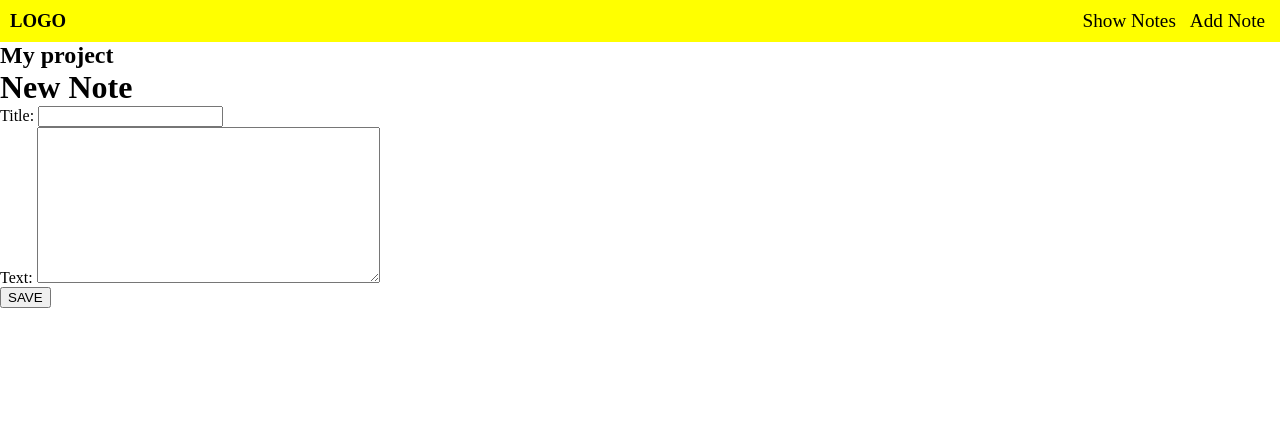
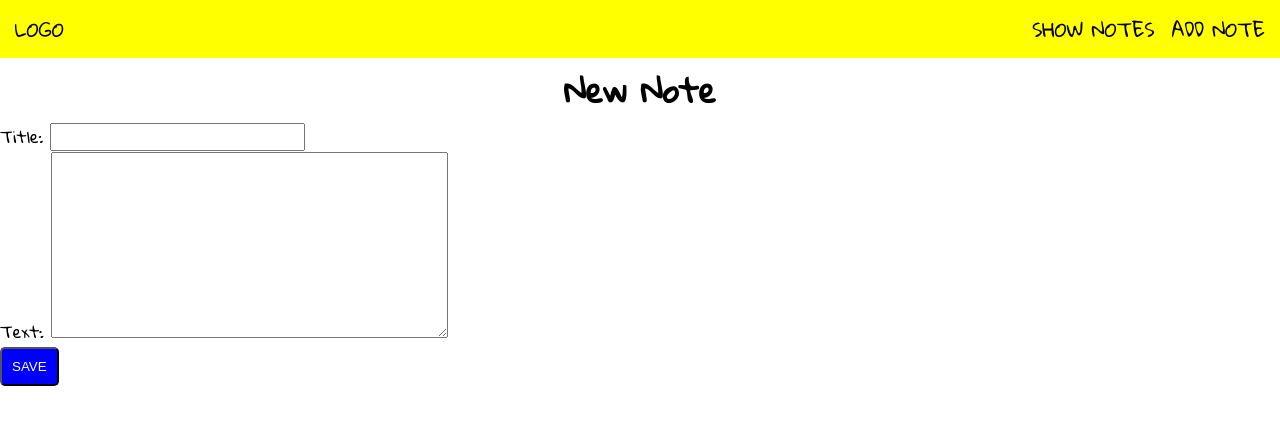
Before and after one commit to costa86/django_docker, a Django app: page /note/add/ in a window 1280 px wide. Shown: the top 425 px of the page. Run offline with Django 3.2, Linux system fonts and the light colour scheme.

Commit message:
some styling

```diff
--- a/app/journal/static/css/style.css
+++ b/app/journal/static/css/style.css
@@ -2,6 +2,59 @@
   margin: 0;
   text-decoration: none;
   color: black;
+}
+
+.heading {
+  text-align: center;
+}
+
+form input, form textarea {
+  font-size: larger;
+}
+
+body {
+  font-family: 'Gloria Hallelujah', cursive;
+}
+
+.notes {
+  display: grid;
+  grid-template-columns: repeat(auto-fit, minmax(250px, 1fr));
+}
+
+button {
+  padding: 10px;
+  border-radius: 5px;
+  cursor: pointer;
+}
+
+.card-buttons {
+  visibility: hidden;
+}
+
+.btn-delete {
+  background-color: red;
+  color: white;
+}
+
+.btn-edit {
+  background-color: orange;
+  color: black;
+}
+
+.btn-save {
+  background-color: blue;
+  color: white;
+}
+
+.card {
+  margin: 5px;
+  border: 3px solid;
+  padding: 5px;
+  background-color: lightblue;
+}
+
+.card:hover .card-buttons {
+  visibility: visible;
 }
 
 nav {
--- a/app/journal/static/scss/style.scss
+++ b/app/journal/static/scss/style.scss
@@ -1,7 +1,61 @@
 * {
 	margin: 0;
 	text-decoration: none;
+    color: black;
+}
+.heading{
+    text-align: center;
+}
+
+form{
+    input, textarea{
+        font-size: larger;
+    }
+
+}
+
+body {
+	font-family: 'Gloria Hallelujah', cursive;
+}
+
+.notes {
+	display: grid;
+	grid-template-columns: repeat(auto-fit, minmax(250px, 1fr));
+}
+
+button {
+	padding: 10px;
+	border-radius: 5px;
+	cursor: pointer;
+}
+
+.card-buttons {
+    visibility: hidden;
+}
+
+.btn-delete {
+	background-color: red;
+	color: white;
+}
+.btn-edit {
+	background-color: orange;
 	color: black;
+}
+.btn-save{
+    background-color: blue;
+    color: white;
+}
+
+.card {
+	margin: 5px;
+	border: 3px solid;
+	padding: 5px;
+	background-color: lightblue;
+	&:hover {
+		.card-buttons {
+            visibility: visible;
+		}
+	}
 }
 
 nav {
--- a/app/journal/templates/journal/base.html
+++ b/app/journal/templates/journal/base.html
@@ -7,20 +7,22 @@
     <meta charset="UTF-8">
     <meta name="viewport" content="width=device-width, initial-scale=1.0">
     <title>My project</title>
+    <link href="https://fonts.googleapis.com/css2?family=Gloria+Hallelujah&display=swap" rel="stylesheet">
+
     <link rel="stylesheet" href="{% static 'css/style.css' %}">
 </head>
 
 <body>
     <nav>
         <div>
-            <h3>LOGO</h3>
+            <a href="{% url 'notes_all' %}">LOGO</a>
         </div>
 
         <input type="checkbox" name="" id="check">
 
         <div id="links">
-            <a href="{% url 'notes_all' %}">Show Notes</a>
-            <a href="{% url 'note_add' %}">Add Note</a>
+            <a href="{% url 'notes_all' %}">SHOW NOTES</a>
+            <a href="{% url 'note_add' %}">ADD NOTE</a>
 
         </div>
 
@@ -28,7 +30,10 @@
             <img src="https://img.icons8.com/doodle/48/000000/menu.png" />
         </label>
     </nav>
-    <h2>My project</h2>
+
+    {% block heading %}
+    {% endblock %}
+
     {% block content %}
     {% endblock %}
 
--- a/app/journal/templates/journal/note_add_edit.html
+++ b/app/journal/templates/journal/note_add_edit.html
@@ -1,11 +1,17 @@
 {% extends "journal/base.html" %}
 
+{% block heading %}
+<div class="heading">
+    <h1>New Note</h1>
+
+</div>
+{% endblock %}
+
 {% block content %}
-<h1>New Note</h1>
 <form method="POST">
     {% csrf_token %}
     {{ form.as_p }}
-    <button type="submit">SAVE</button>
+    <button class="btn-save" type="submit">SAVE</button>
 
 </form>
 {% endblock %}
```
Also changed, not shown: app/journal/templates/journal/notes_all.html (+23 -4 lines).
